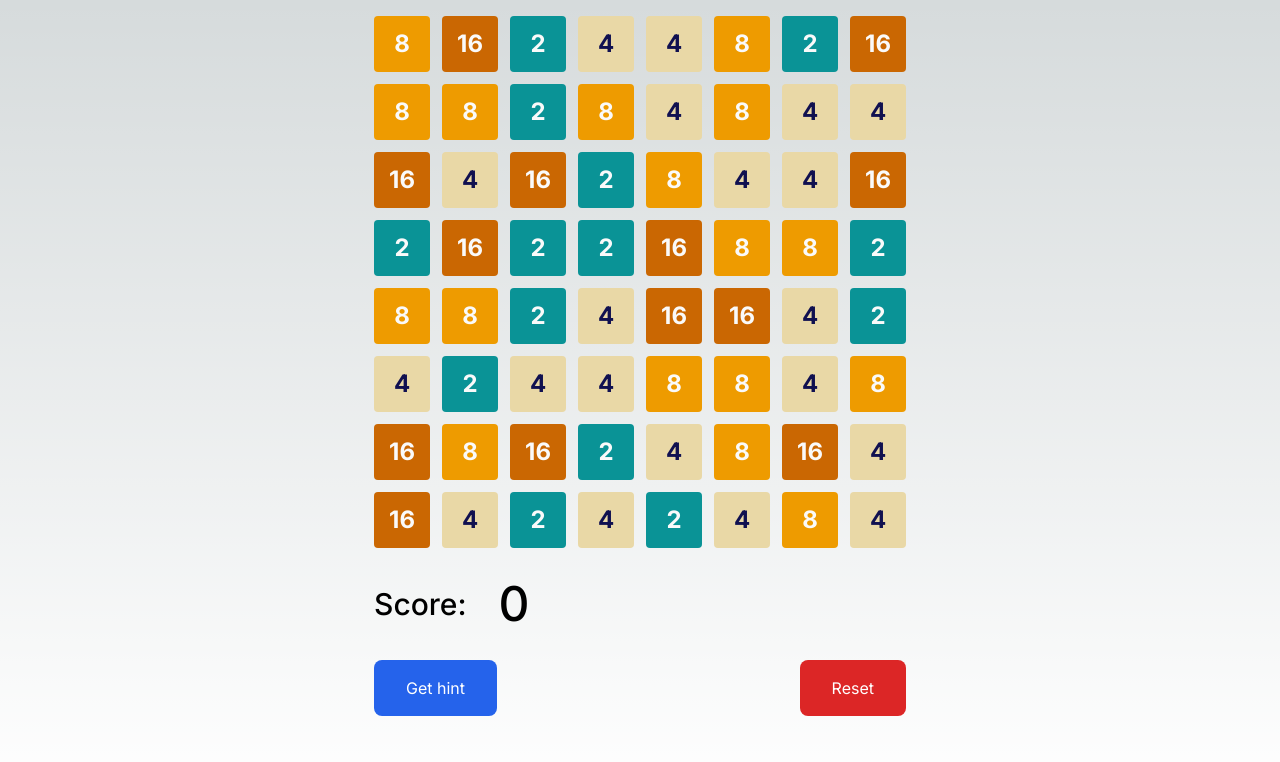
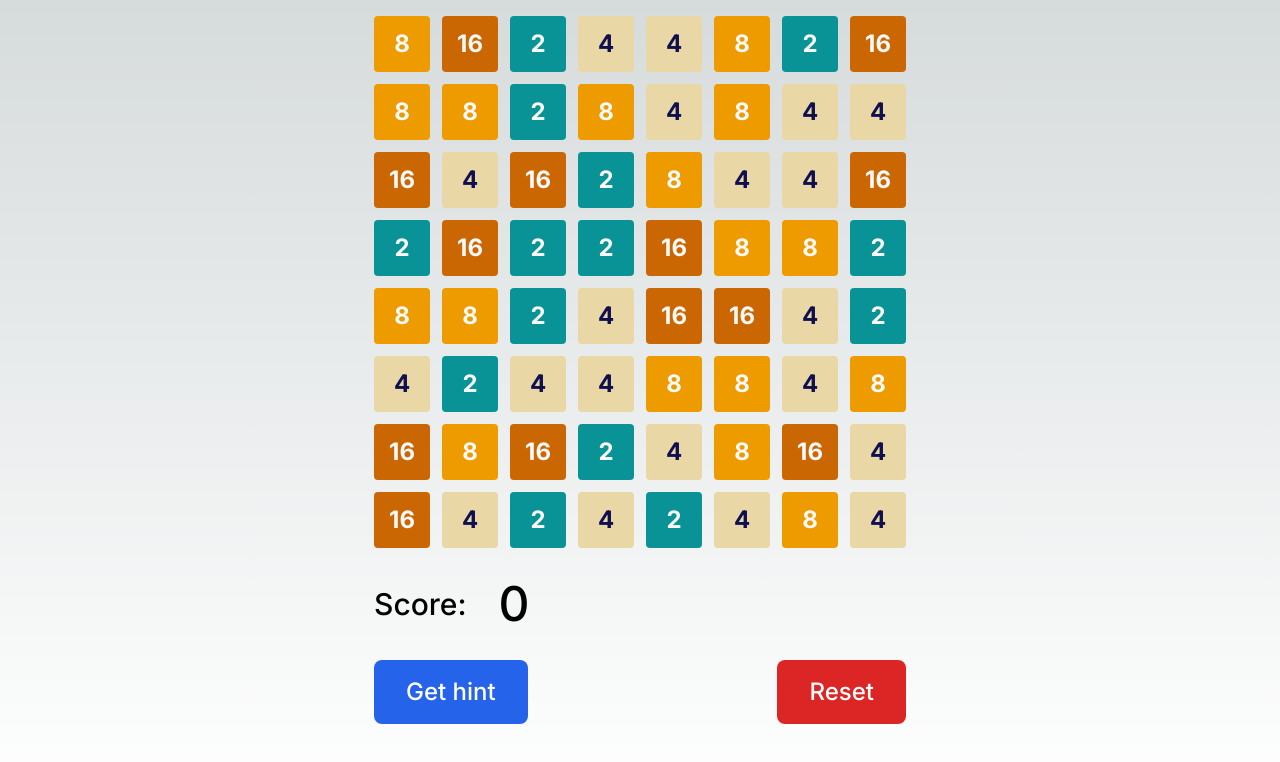
Before and after one commit to MikeBellika/tile-game, a Next.js app: page / in a window 1280 px wide. Shown: the top 762 px of the page. Built offline with nearby package versions, Linux system fonts and the light colour scheme.

Commit message:
Increase button font size

```diff
--- a/components/Game.tsx
+++ b/components/Game.tsx
@@ -222,13 +222,13 @@ export default function Game() {
         <div className="flex flex-row justify-between">
           <button
             onClick={getHint}
-            className="bg-blue-600 w-fit text-white rounded-lg px-8 py-4"
+            className="bg-blue-600 w-fit text-white rounded-lg text-2xl font-medium px-8 py-4"
           >
             Get hint
           </button>
           <button
             onClick={resetBoard}
-            className="bg-red-600 w-fit text-white rounded-lg px-8 py-4"
+            className="bg-red-600 w-fit text-white rounded-lg text-2xl font-medium px-8 py-4"
           >
             Reset
           </button>
```
